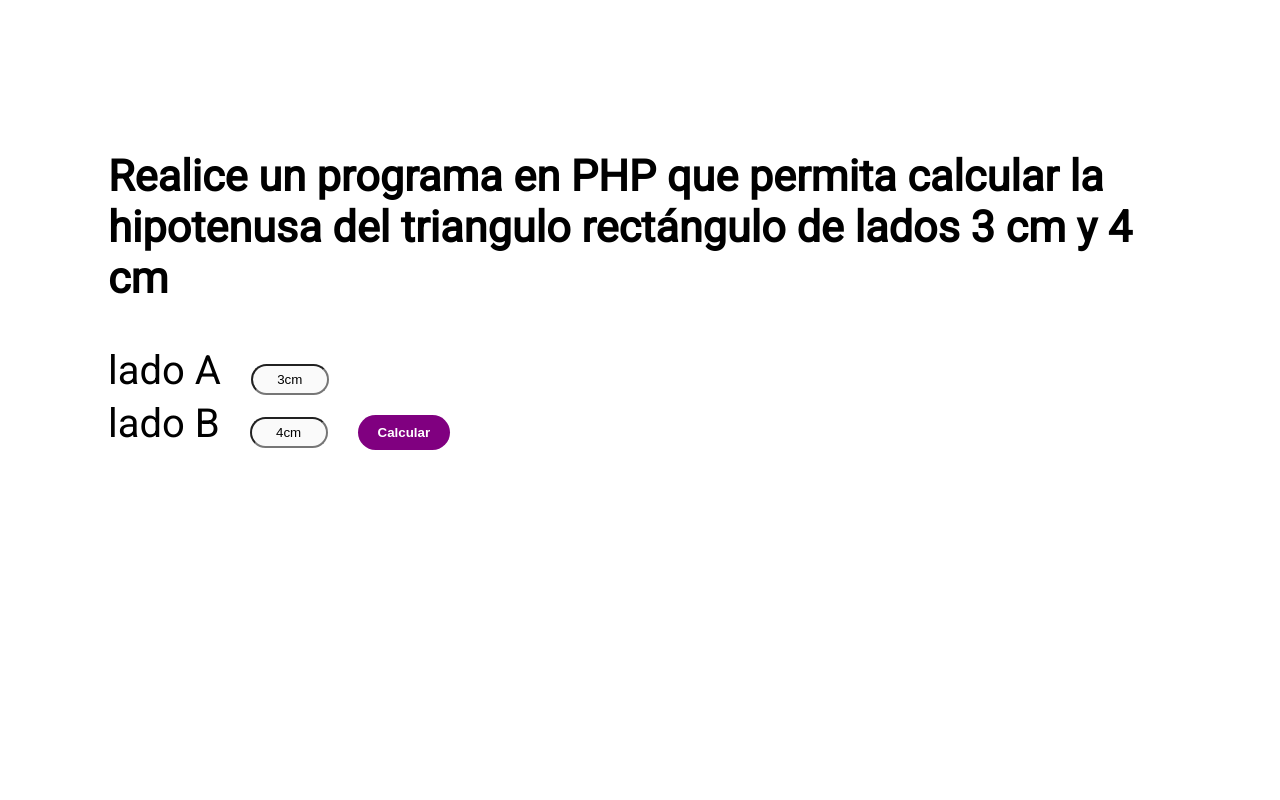
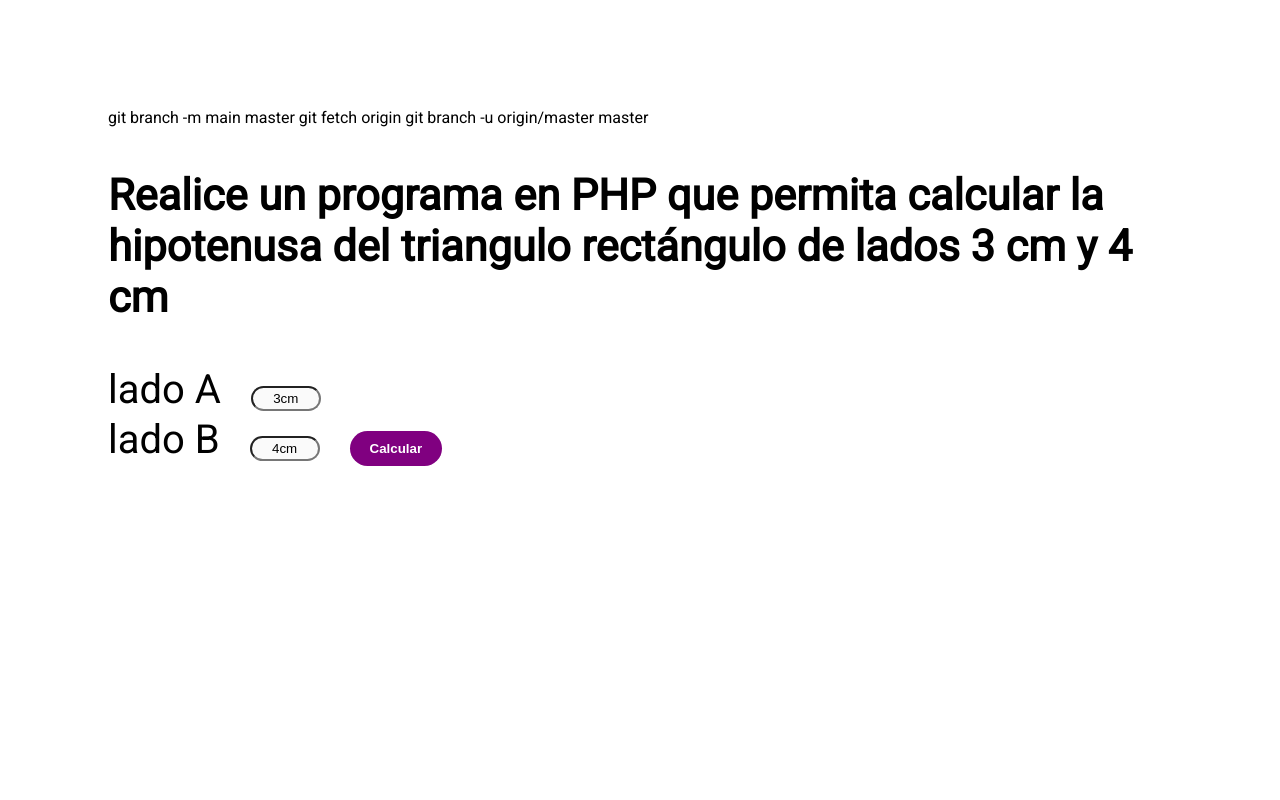
Before and after one commit to diegojp13/Activ1PW, a PHP site: page / in a window 1280 px wide. Run offline with PHP 8.4, Linux system fonts and the light colour scheme; some libraries are stand-ins or nearby versions.

Commit message:
Update index.php

```diff
--- a/index.php
+++ b/index.php
@@ -1,3 +1,7 @@
+git branch -m main master
+git fetch origin
+git branch -u origin/master master
+
 <!DOCTYPE html>
 <html lang="en">
 <head>
```
